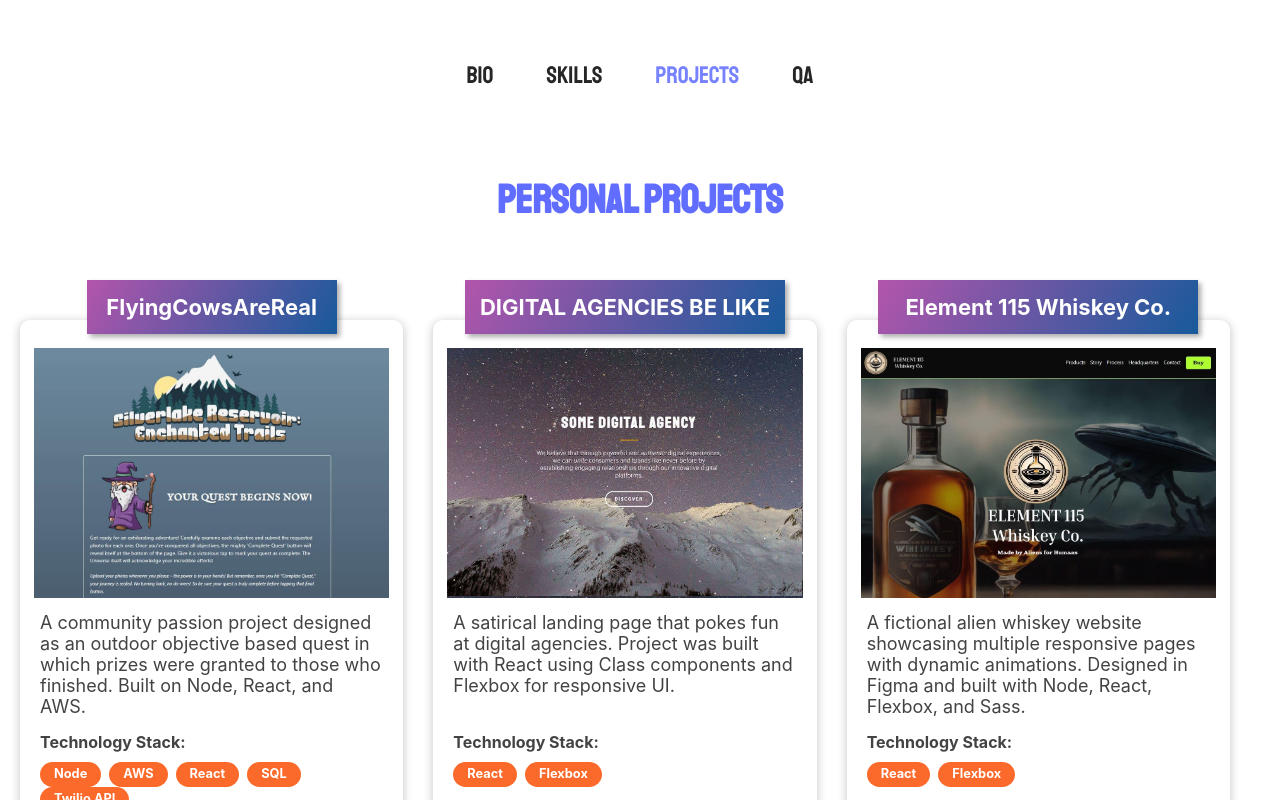
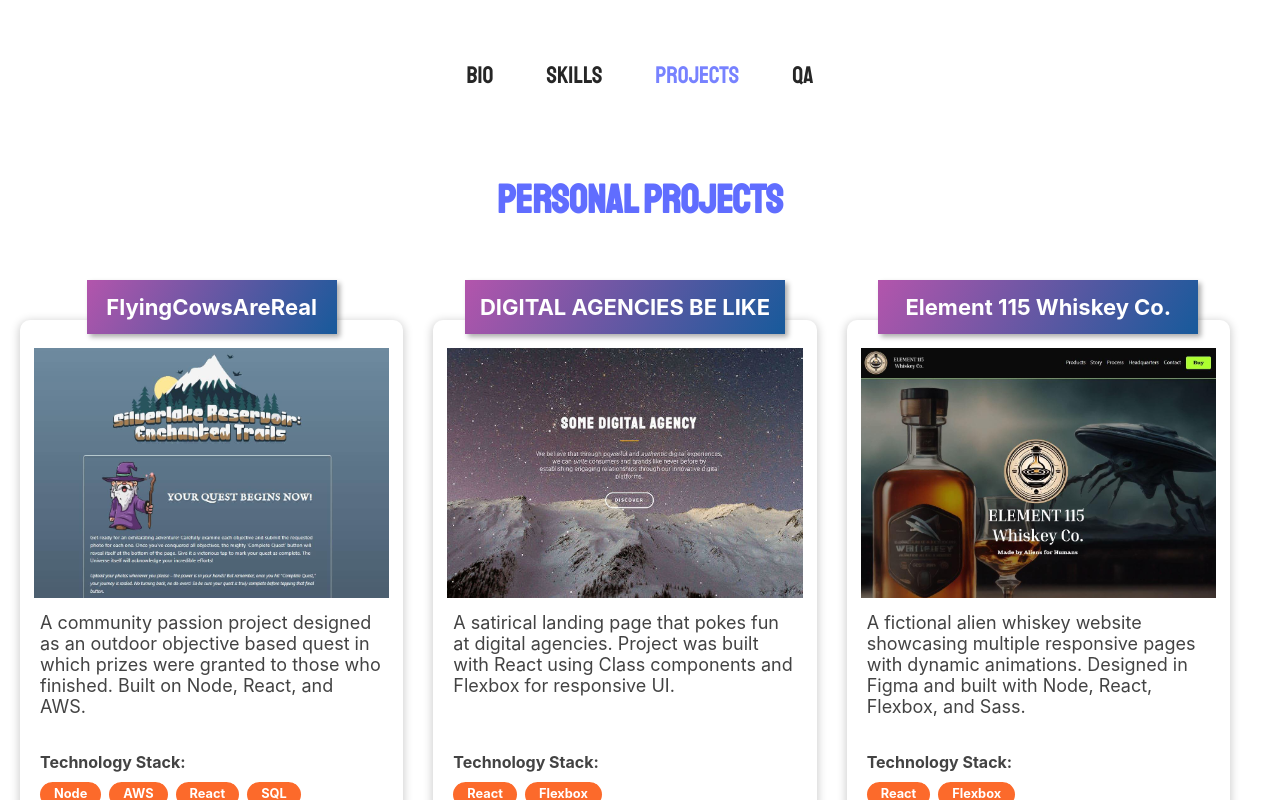
Before and after one commit to sok213/new-portolfio, a React (Create React App) app: page / in a window 1280 px wide. Both pictures are taken after a click on the button "Projects". Shown: the top 800 px of the page. Built offline with nearby package versions, Linux system fonts and the light colour scheme; a web font is replaced by a local one.

Commit message:
Fix spacing for projects page

```diff
--- a/src/Comps/Projects/Projects.js
+++ b/src/Comps/Projects/Projects.js
@@ -143,7 +143,11 @@ export default function Projects() {
             </div> */}
           </div>
           <div className={s.desc}>
+            <div className={s.infoContainer}>
               <p className={s.info}>{desc}</p>
+            </div>
+
+            <div className={s.linksContainer}>
               <span className={s.boldMe}>Technology Stack:</span>
               <div className={s.techStackTags}>
                 {renderTechTags(techStack)}
@@ -156,6 +160,7 @@ export default function Projects() {
                 :
                   <a href={link_source}  target="_blank" className={`${s.button} ${s.button__dark}`}>View Source Code</a>
                 }
+              </div>
             </div>
           </div>
         </div>
@@ -192,7 +197,9 @@ export default function Projects() {
             </div> */}
           </div>
           <div className={s.desc}>
+            <div className={s.infoContainer}>
               <p className={s.info}>{desc}</p>
+            </div>
             <span className={s.boldMe}>Technology Stack:</span>
             <div className={s.techStackTags}>
               {renderTechTags(techStack)}
--- a/src/Comps/Projects/Projects.module.scss
+++ b/src/Comps/Projects/Projects.module.scss
@@ -45,7 +45,6 @@
 .techStackTags {
   display: flex;
   padding-bottom: 10px;
-  padding-top: 10px;
   flex-wrap: wrap;
 }
 
@@ -59,6 +58,7 @@
   background-color: rgb(252, 106, 43);
   border-radius: 20px;
   margin-right: 8px;
+  margin-top: 10px;
   padding: 4px 14px 6px 14px;
   font-weight: bold;
   font-size: 0.8rem;
@@ -126,7 +126,8 @@
 .card {
   margin: 14px;
   height: 250px;
-  background-size: 100%;
+  background-size: cover;
+  background-position: center top;
   position: relative;
 }
 
@@ -203,10 +204,17 @@
   }
 }
 
+.infoContainer {
+  padding-bottom: 20px;
+}
+
 .desc {
   padding: 20px;
   padding-top: 0px;
   z-index: -1;
+  display: flex;
+  flex-direction: column;
+  justify-content: space-between;
 
   p {
     color: #434343;
```
Lines whose indentation alone changed are shown as unchanged.
